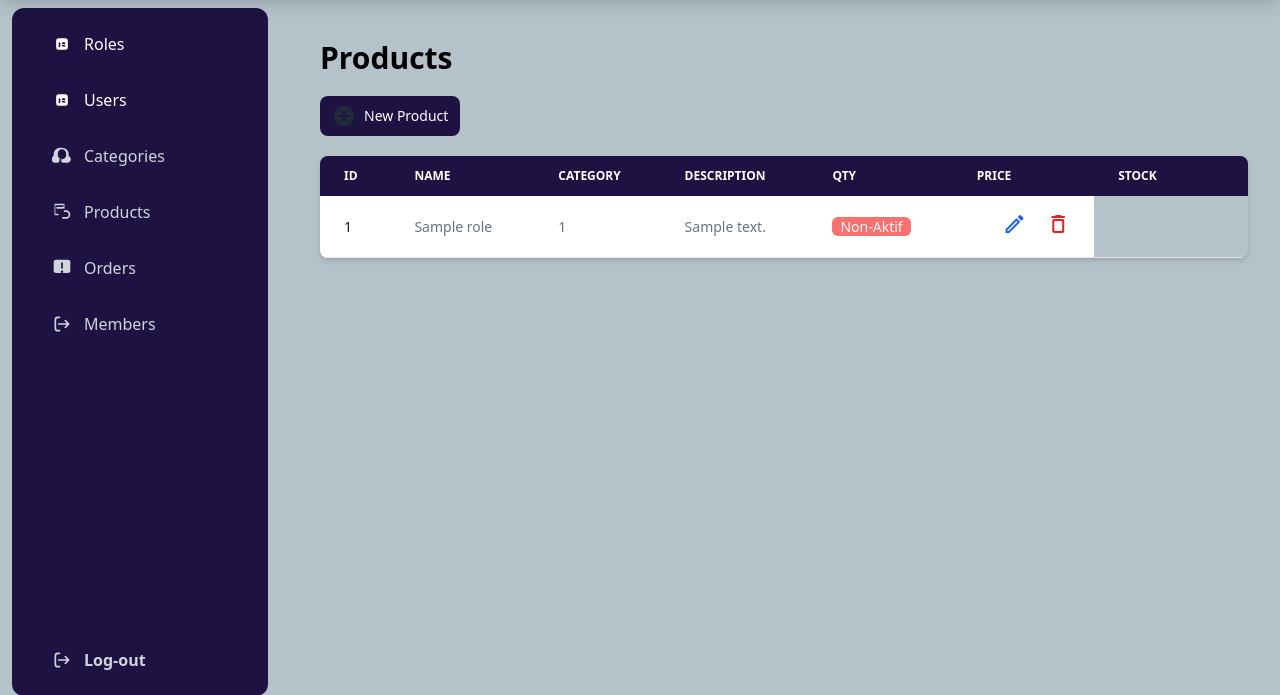
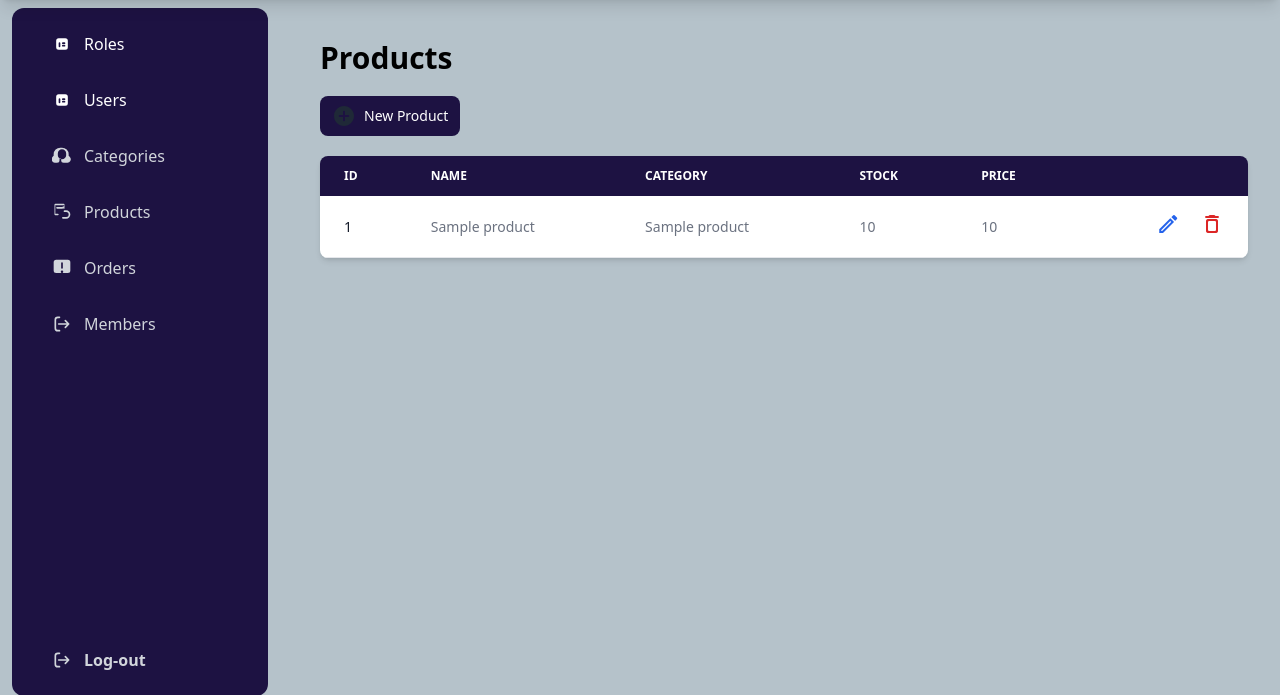
Before and after one commit to imismaindra/project-uas, a PHP site: template views/product_list.php in a window 1280 px wide. Shown: the part 72-767 px from the top of the page. Run offline with PHP 8.4, Linux system fonts and the light colour scheme; the template is opened without the code that fills it: most values are stand-ins (such as "Sample title", 1, 10 or a date in 2020); some libraries are stand-ins or nearby versions.

Commit message:
"Added insertCategory method to CategoryModel, modified GetProducts method in ProductModel to join with categories table, and updated product_list.php view to display category name and stock instead of description and qty."

```diff
--- a/views/product_list.php
+++ b/views/product_list.php
@@ -42,70 +42,47 @@
                                 Category
                             </th>
                             <th scope="col" class="px-6 py-3">
-                                Description
-                            </th>
-                            <th scope="col" class="px-6 py-3">
-                                Qty
+                                Stock
                             </th>
                             <th scope="col" class="px-6 py-3">
                                 Price
                             </th>
-                            <th scope="col" class="px-6 py-3">
-                                Stock
-                            </th>
+
                             <th scope="col" class="px-6 py-3">
                                 <span class="sr-only">Edit</span>
                             </th>
                         </tr>
                     </thead>
                     <tbody>
-                    <?php foreach ($Products as $product): ?>
+                    <?php foreach ($products as $product): ?>
                         <tr class="bg-white border-b hover:bg-gray-50">
                             <th scope="row" class="px-6 py-4 font-medium text-gray-900 whitespace-nowrap">
-                                <?php echo $role['id']; ?>
+                                <?php echo $product['id']; ?>
                             </th>
                             <td class="px-6 py-4">
-                                <?php echo $role['name']; ?>
+                                <?php echo $product['name']; ?>
                             </td>
                             <td class="px-6 py-4">
-                                <?php echo $role['id_categories']; ?>
+                                <?php echo $product['category_name']; ?>
+                            </td>
+
+                            <td class="px-6 py-4">
+                                <?php echo $product['stock']; ?>
                             </td>
                             <td class="px-6 py-4">
-                                <?php echo $role['description']; ?>
-                            </td>
-                            <td class="px-6 py-4">
-                                <span class="<?php echo  $role['is_aktif'] == 1 ? 'bg-green-400' : 'bg-red-400'; ?> text-gray-50 rounded-md px-2">
-                                    <?php echo htmlspecialchars( $role['is_aktif'] == 1 ? "Aktif" : "Non-Aktif") ?>
-                                </span>
+                                <?php echo $product['price']; ?>
                             </td>
                             <td class="px-6 py-4 text-right">
-                                <a href="../index.php?modul=role&fitur=edit&id=<?php echo htmlspecialchars($role['id']); ?>" class="text-gray-400 hover:text-gray-100 mx-2">
+                                <a href="../index.php?modul=prodcut$product&fitur=edit&id=<?php echo htmlspecialchars($product['id']); ?>" class="text-gray-400 hover:text-gray-100 mx-2">
                                     <i class="material-icons-outlined text-blue-600">edit</i>
                                 </a>
 
-                                <a href="../index.php?modul=role&fitur=delete&rid=<?php echo htmlspecialchars($role['id']); ?>" class="text-gray-400 hover:text-gray-100 ml-2">
+                                <a href="../index.php?modul=prodcut$product&fitur=delete&rid=<?php echo htmlspecialchars($role['id']); ?>" class="text-gray-400 hover:text-gray-100 ml-2">
                                     <i class="material-icons-round text-red-600">delete_outline</i>
                                 </a>
                             </td>
                         </tr>
                     <?php endforeach; ?>
-                        <!-- <tr class="bg-white border-b  hover:bg-gray-50">
-                            <th scope="row" class="px-6 py-4 font-medium text-gray-900 whitespace-nowrap">
-                                Microsoft Surface Pro
-                            </th>
-                            <td class="px-6 py-4">
-                                White
-                            </td>
-                            <td class="px-6 py-4">
-                                Laptop PC
-                            </td>
-                            <td class="px-6 py-4">
-                                $1999
-                            </td>
-                            <td class="px-6 py-4 text-right">
-                                <a href="#" class="font-medium text-blue-600 dark:text-blue-500 hover:underline">Edit</a>
-                            </td>
-                        </tr> -->
                     </tbody>
                 </table>
             </div>
```
Also changed, not shown: models/category_model.php (+9 -0 lines), models/product_model.php (+5 -5 lines).
